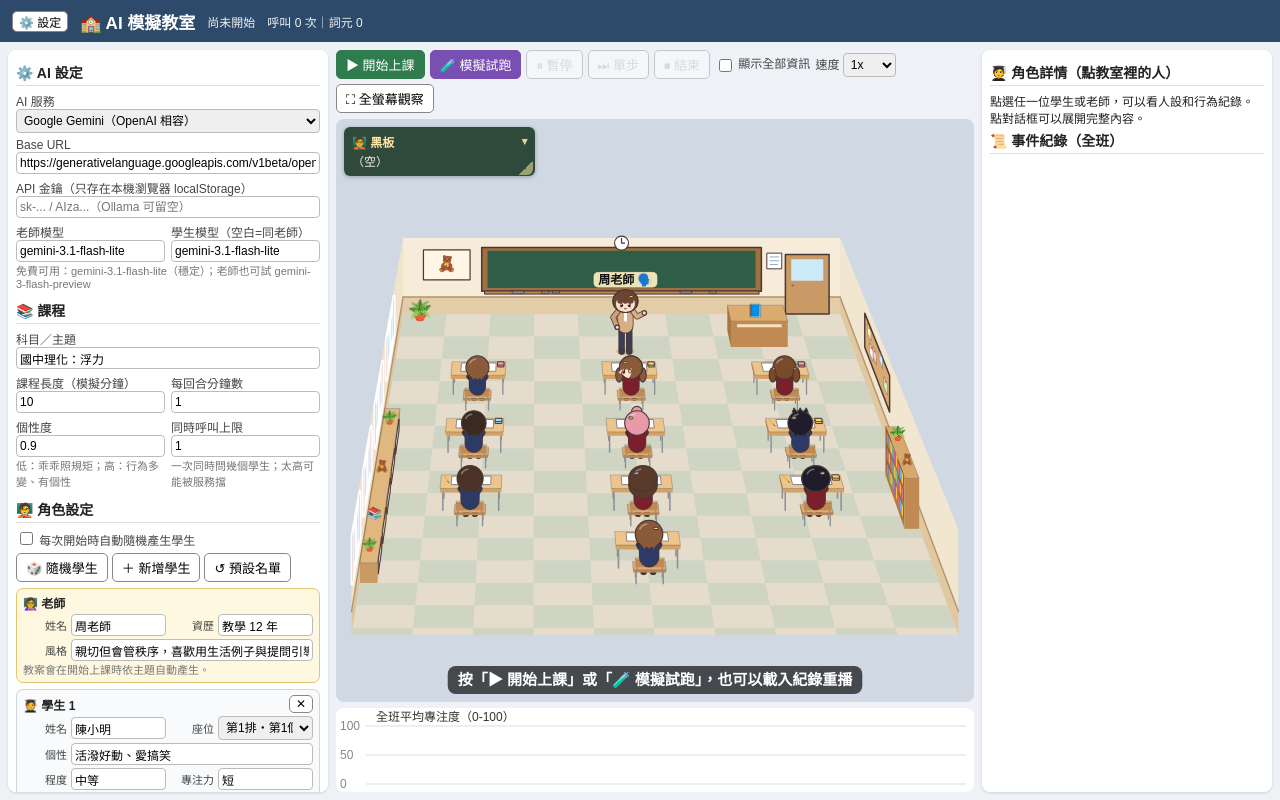
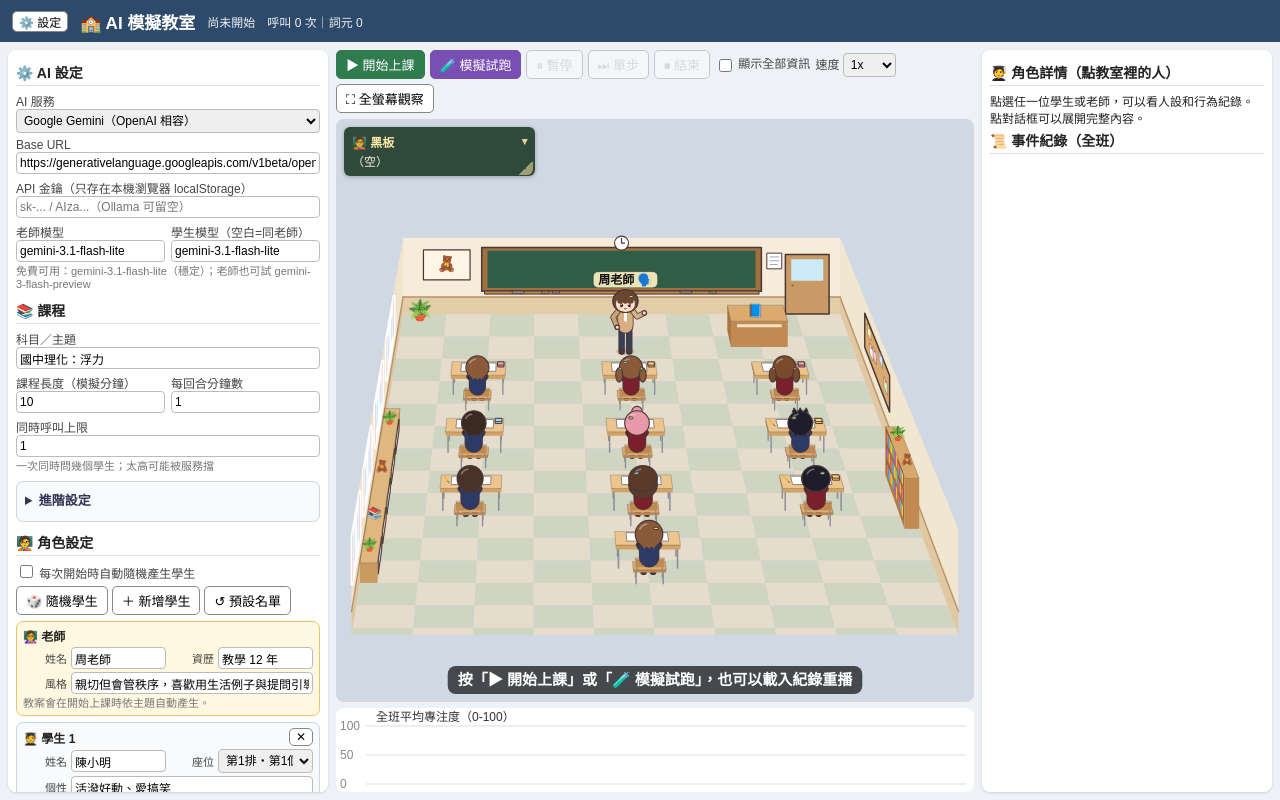
Before and after one commit to HsuHsu0707/classroom-sim, a plain HTML site: page index.html in a window 1280 px wide. Drawn offline with Linux system fonts and the light colour scheme.

Commit message:
v14: staggered head turns, fullscreen panels split evenly, AI 隨機度 in 進階設定 (max 1)
Co-authored-by: HsuHsu0707 <HsuHsu0707@users.noreply.github.com>

```diff
--- a/index.html
+++ b/index.html
@@ -39,6 +39,8 @@ textarea{font-family:monospace;height:140px}.row{display:flex;gap:6px}.row>*{fle
 #detail{font-size:12px}#detail .act{border-left:3px solid #6a9;padding-left:4px;margin:3px 0}
 #errbar{display:none;background:#fdd;color:#900;padding:3px 8px;border-radius:6px;font-size:12px}
 details summary{cursor:pointer;font-size:12px;color:#335;margin-top:8px}
+#advSettings{margin-top:8px;border:1px solid #cfd6e0;border-radius:7px;padding:2px 8px 6px;background:#f8fafc}
+#advSettings>summary{margin-top:0;padding:6px 0;font-size:13px;font-weight:bold}
 .hint{font-size:11px;color:#777}
 /* mobile-only pieces; on desktop the section wrappers vanish from layout */
 .mhead{display:none}.msec{display:contents}#room{touch-action:manipulation}
@@ -73,15 +75,17 @@ details summary{cursor:pointer;font-size:12px;color:#335;margin-top:8px}
 #observe.fs-on #center{display:contents}
 #observe.fs-on #controls,#observe.fs-on #chart,#observe.fs-on #errbar{display:none!important}
 #observe.fs-on #stage{grid-column:1;grid-row:2;border-radius:0;width:auto;height:auto;min-width:0;min-height:0;aspect-ratio:auto;max-width:none}
-#observe.fs-on #side{grid-column:2;grid-row:2;min-height:0;min-width:0;margin:0;border-radius:0;max-height:none;overflow:auto;display:flex;flex-direction:column}
+#observe.fs-on #side{grid-column:2;grid-row:2;min-height:0;min-width:0;margin:0;border-radius:0;max-height:none;overflow:hidden;display:flex;flex-direction:column}
 #observe.fs-on.side-hidden #side{display:none!important}
-#observe.fs-on .msec{display:block;border-top:1px solid #e3e6ea;flex:1 1 auto;min-height:0;overflow:auto}
+#observe.fs-on .msec{display:flex;flex-direction:column;border-top:1px solid #e3e6ea;flex:1 1 0;min-height:0;min-width:0;overflow:hidden;position:relative}
 #observe.fs-on .msec:first-child{border-top:none}
-#observe.fs-on .msec>h3{display:flex;align-items:center;cursor:pointer;margin:0;padding:8px;font-size:14px;border-bottom:none;-webkit-tap-highlight-color:transparent}
+#observe.fs-on .msec>h3{display:flex;align-items:center;cursor:pointer;margin:0;padding:8px;font-size:14px;border-bottom:none;flex:0 0 auto;-webkit-tap-highlight-color:transparent}
 #observe.fs-on .msec>h3::after{content:"▸";margin-left:auto;color:#668}
 #observe.fs-on .msec.open>h3::after{content:"▾"}
+#observe.fs-on .msec:not(.open){flex:0 0 auto;overflow:hidden}
 #observe.fs-on .msec:not(.open)>:not(h3){display:none!important}
-#observe.fs-on .msec.open #detail,#observe.fs-on .msec.open #log{max-height:none!important;flex:1}
+#observe.fs-on .msec.open{flex:1 1 0;min-height:0}
+#observe.fs-on .msec.open #detail,#observe.fs-on .msec.open #log{flex:1 1 auto;min-height:0;max-height:none!important;overflow:auto;overscroll-behavior:contain}
 body.fs-on{overflow:hidden}
 @media (max-width:760px){
  #observe.fs-on{grid-template-columns:1fr;grid-template-rows:auto 1fr auto}
@@ -109,8 +113,11 @@ body.fs-on{overflow:hidden}
 <h3 style="margin-top:10px">📚 課程</h3>
 <label>科目／主題</label><input id="topic" value="國中理化：浮力">
 <div class="row"><div><label>課程長度（模擬分鐘）</label><input id="minutes" type="number" value="10" min="1"></div><div><label>每回合分鐘數</label><input id="tick" type="number" value="1" min="1"></div></div>
-<div class="row"><div title="對應 AI 模型的 temperature 參數"><label>個性度</label><input id="temp" type="number" value="0.9" step="0.1" min="0.1" max="2" title="對應 AI 模型的 temperature 參數（0.1～2）"><div class="hint">低：乖乖照規矩；高：行為多變、有個性</div></div>
-<div><label>同時呼叫上限</label><input id="conc" type="number" value="4" min="1" max="11"><div class="hint">一次同時問幾個學生；太高可能被服務擋</div></div></div>
+<div class="row"><div><label>同時呼叫上限</label><input id="conc" type="number" value="4" min="1" max="11"><div class="hint">一次同時問幾個學生；太高可能被服務擋</div></div></div>
+<details id="advSettings"><summary>進階設定</summary>
+<div title="AI 隨機度：對應 AI 模型的 temperature 參數（0.1～1）"><label>AI 隨機度</label><input id="temp" type="number" value="0.9" step="0.1" min="0.1" max="1" title="AI 隨機度：對應 AI 模型的 temperature 參數（0.1～1）">
+<div class="hint">越高，同一個個性的反應越多變；越低，反應越固定。角色個性請在角色卡調整</div></div>
+</details>
 <h3 style="margin-top:10px">🧑‍🏫 角色設定</h3>
 <label><input type="checkbox" id="randomize" style="width:auto"> 每次開始時自動隨機產生學生</label>
 <div style="margin-top:5px;display:flex;gap:4px;flex-wrap:wrap"><button id="btnRand">🎲 隨機學生</button><button id="btnAdd">＋ 新增學生</button><button id="btnDefault">↺ 預設名單</button></div>
@@ -200,11 +207,13 @@ $("btnFromJson").onclick=()=>{try{let d=JSON.parse($("personasJson").value);cons
  personas=fixSeats(st.slice(0,MAX_SEATS).map(normPersona));if(d.teacher)teacherP={...DEFAULT_TEACHER,...d.teacher};renderCards();savePersonas();}catch(e){showErr("JSON 匯入失敗："+e.message);}};
 // ---------- settings ----------
 const FIELDS=["provider","baseUrl","tModel","sModel","topic","minutes","tick","temp","conc","speed"];
+function clampTemp(){const el=$("temp");if(!el)return .9;let v=parseFloat(el.value);if(!Number.isFinite(v))v=.9;v=Math.round(Math.max(.1,Math.min(1,v))*10)/10;if(el.value!==String(v))el.value=String(v);return v;}
 function loadSettings(){const s=JSON.parse(localStorage.getItem("cls_settings")||"{}");FIELDS.forEach(f=>{if(s[f]!=null)$(f).value=s[f];});
+ const prev=s.temp;clampTemp();if(prev!=null&&String(prev)!==$("temp").value){s.temp=$("temp").value;localStorage.setItem("cls_settings",JSON.stringify({...s,temp:$("temp").value}));}
  if(!s.baseUrl)applyPreset();$("apiKey").value=localStorage.getItem("cls_apikey")||"";migrateModels();modelHint();$("randomize").checked=!!s.randomize;
  try{const p=JSON.parse(localStorage.getItem("cls_personas2"));personas=fixSeats(p.students.map(normPersona));teacherP={...DEFAULT_TEACHER,...p.teacher};}catch(e){personas=JSON.parse(JSON.stringify(DEFAULT_PERSONAS));}
  renderCards();}
-function saveSettings(){const s={};FIELDS.forEach(f=>s[f]=$(f).value);s.randomize=$("randomize").checked;localStorage.setItem("cls_settings",JSON.stringify(s));localStorage.setItem("cls_apikey",$("apiKey").value);}
+function saveSettings(){clampTemp();const s={};FIELDS.forEach(f=>s[f]=$(f).value);s.randomize=$("randomize").checked;localStorage.setItem("cls_settings",JSON.stringify(s));localStorage.setItem("cls_apikey",$("apiKey").value);}
 function applyPreset(){const p=PRESETS[$("provider").value];$("baseUrl").value=p.url;$("tModel").value=p.model;$("sModel").value=p.sModel||"";if(p.conc)$("conc").value=p.conc;modelHint();}
 function modelHint(){const p=PRESETS[$("provider").value]||{};$("modelHint").textContent=p.hint||"";}
 // model names that providers have retired → replace saved settings automatically
@@ -239,7 +248,7 @@ async function chatRaw(model,system,user,ctx,tries=3){let rl429=0;
  for(let i=0;i<tries;i++){try{return await limit(async()=>{
   const url=$("baseUrl").value.replace(/\/+$/,"")+"/chat/completions";const key=$("apiKey").value.trim();
   const headers={"Content-Type":"application/json"};if(key)headers.Authorization="Bearer "+key;
-  const body={model,temperature:+$("temp").value||0.9,messages:[{role:"system",content:system},{role:"user",content:user+(i>0?"\n\n（注意：上次輸出不是合法 JSON。只輸出一個 JSON 物件，不要任何其他文字。）":"")}]};
+  const body={model,temperature:clampTemp(),messages:[{role:"system",content:system},{role:"user",content:user+(i>0?"\n\n（注意：上次輸出不是合法 JSON。只輸出一個 JSON 物件，不要任何其他文字。）":"")}]};
   usage.calls++;showUsage();
   const r=await fetch(url,{method:"POST",headers,body:JSON.stringify(body)});
   if(!r.ok){const tx=await r.text();const e=new Error(`HTTP ${r.status}：${tx.slice(0,200)}${httpHint(r.status,tx)}`);e.status=r.status;e.retryAfter=+r.headers.get("retry-after")||0;throw e;}
@@ -695,7 +704,7 @@ function hash(s){let h=7;for(const c of String(s))h=(h*31+c.charCodeAt(0))>>>0;r
 // The teacher only moves along the front lane (x=FRONT) and the aisles between desk columns, so never walks through furniture.
 const AISLES=[38,205,395,562],FRONT=160,HOME={x:100,z:300},PODIUM={x0:45,x1:88,z0:440,z1:515};
 const TA={x:HOME.x,z:HOME.z,path:[],face:[1,0],walk:0,moving:false,act:"lecture",target:null};
-function resetAnim(){SPEECH=null;Object.assign(TA,{x:HOME.x,z:HOME.z,path:[],face:[1,0],walk:0,moving:false,act:"lecture",target:null});poseCache={};attCache={};}
+function resetAnim(){SPEECH=null;Object.assign(TA,{x:HOME.x,z:HOME.z,path:[],face:[1,0],walk:0,moving:false,act:"lecture",target:null});poseCache={};attCache={};resetGlances();}
 function nearestAisle(z){return AISLES.reduce((a,b)=>Math.abs(b-z)<Math.abs(a-z)?b:a);}
 function route(to,from){from=from||TA;const pts=[];let cur={x:from.x,z:from.z};
  if(cur.x>FRONT+5){const a=nearestAisle(cur.z);if(Math.abs(cur.z-a)>1){cur={x:cur.x,z:a};pts.push(cur);}
@@ -721,13 +730,53 @@ function updateAnim(dt){TA.moving=false;const p0=TA.path[0];
 // smooth pose transitions between student actions
 let poseCache={},attCache={},FDT=0.016;
 function lerpDeep(a,b,f){if(Array.isArray(b))return b.map((v,i)=>lerpDeep(a&&a[i],v,f));if(typeof b==="number")return typeof a==="number"?a+(b-a)*f:b;return b;}
-function smoothPose(key,p){const c=poseCache[key];const f=Math.min(1,FDT*5*Math.max(1,speedFactor()*.6));
- const out=c?{...p,hip:lerpDeep(c.hip,p.hip,f),knee:lerpDeep(c.knee,p.knee,f),foot:lerpDeep(c.foot,p.foot,f),sh:lerpDeep(c.sh,p.sh,f),shL:lerpDeep(c.shL,p.shL,f),shR:lerpDeep(c.shR,p.shR,f),head:lerpDeep(c.head,p.head,f),armL:lerpDeep(c.armL,p.armL,f),armR:lerpDeep(c.armR,p.armR,f),face:lerpDeep(c.face,p.face,f)}:p;
+function smoothPose(key,p){const c=poseCache[key];const f=Math.min(1,FDT*5*Math.max(1,speedFactor()*.6)),ff=Math.min(1,FDT*14);
+ const out=c?{...p,hip:lerpDeep(c.hip,p.hip,f),knee:lerpDeep(c.knee,p.knee,f),foot:lerpDeep(c.foot,p.foot,f),sh:lerpDeep(c.sh,p.sh,f),shL:lerpDeep(c.shL,p.shL,f),shR:lerpDeep(c.shR,p.shR,f),head:lerpDeep(c.head,p.head,f),armL:lerpDeep(c.armL,p.armL,f),armR:lerpDeep(c.armR,p.armR,f),face:lerpDeep(c.face,p.face,ff)}:p;
  poseCache[key]=out;return out;}
 function smoothAtt(key,v){const c=attCache[key];const o=c==null?v:c+(v-c)*Math.min(1,FDT*4);attCache[key]=o;return o;}
-function idleGlance(name){const h=hash(name),per=9+h%8,ph=(clockNow()/1000+h%97)/per,k=Math.floor(ph),fr=ph-k;return fr<1.3/per?((k+h)%2?1:-1):0;}
+// v14b: idle glances are rare (at most about as often as v13); most turns are toward a nearby speaker. Starts stay staggered; idle looks cap how many face the same way.
+const glanceMem={};
+function resetGlances(){for(const k of Object.keys(glanceMem))delete glanceMem[k];if(window.__glanceLog)window.__glanceLog.length=0;}
+function glanceEase(u,kind){u=Math.max(0,Math.min(1,u));if(kind<.35)return u*u*(3-2*u);if(kind<.7)return 1-Math.pow(1-u,2.6);const a=u*u*(3-2*u);return a*.45+(1-Math.pow(1-u,2))*.55;}
+function glanceNow(){return clockNow()/1000;}
+function glanceCur(g){const u=g.dur<=0?1:Math.min(1,(glanceNow()-g.t0)/g.dur);return g.dir+(g.target-g.dir)*glanceEase(u,g.ease);}
+function idleStudents(){return (S?S.students:previewStudents()).filter(st=>["listen","notes","daydream"].includes((st.state&&st.state.action)||"listen"));}
+function pickGlanceSide(name){
+ const cap=Math.max(2,Math.ceil(idleStudents().length*.35));
+ const now=glanceNow();const cnt={[-1]:0,[1]:0};
+ for(const [n,g] of Object.entries(glanceMem)){if(n===name)continue;const u=g.dur<=0?1:Math.min(1,(now-g.t0)/g.dur);
+  const v=Math.abs(g.target)>0.05&&u<1?g.target:Math.abs(g.target)>0.05&&now<g.holdUntil?g.target:0;
+  if(v<0)cnt[-1]++;else if(v>0)cnt[1]++;}
+ let side=Math.random()<.5?-1:1;
+ if(cnt[side]>=cap)side=-side;
+ if(cnt[side]>=cap)return 0;
+ return side;}
+function nearbySpeaker(st){if(!S)return null;const near=new Set(neighbours(st));
+ const cands=S.students.filter(o=>o!==st&&near.has(o.name)&&["chat","ask","answer","wait"].includes(o.state.action));
+ if(!cands.length)return null;return cands.find(o=>o.state.target===st.name)||cands[0];}
+function sideToward(st,o){const a=seatXZ(st.seat),b=seatXZ(o.seat),dz=b.z-a.z;return Math.abs(dz)<8?0:(dz>0?1:-1);}
+function beginTurn(st,g,now,target,reason,dur,hold){
+ g.dir=glanceCur(g);g.t0=now;g.target=target;g.reason=reason||"idle";g.angle=target?(.55+.4*Math.random()):.94;g.dur=dur;g.ease=Math.random();g.holdUntil=now+g.dur+hold;
+ if(target)(window.__glanceLog=window.__glanceLog||[]).push({name:st.name,t:now,target,dur,reason,angle:g.angle});}
+function studentGlance(st){
+ const name=st.name,now=glanceNow();let g=glanceMem[name];
+ if(!g){const h=hash(name),delay=2+(h%16000)/1000+(h%11)*.08;
+  g=glanceMem[name]={dir:0,target:0,angle:.94,t0:now,dur:.01,ease:.5,holdUntil:now+delay,reason:"idle",stim:null,stimAt:0};}
+ const idle=["listen","notes","daydream"].includes((st.state&&st.state.action)||"listen");
+ const speaker=idle?nearbySpeaker(st):null;
+ const u=g.dur<=0?1:Math.min(1,(now-g.t0)/g.dur);
+ if(speaker){const sid=sideToward(st,speaker),key=speaker.name+"|"+(speaker.state.action||"");
+  if(g.stim!==key){g.stim=key;g.stimAt=now+.2+(hash(name+key)%1300)/1000;}
+  if(sid&&now>=g.stimAt&&(g.reason!=="speaker"||Math.abs(g.target-sid)>.05))beginTurn(st,g,now,sid,"speaker",.35+.55*Math.random(),.8+1.4*Math.random());
+  else if(g.reason==="speaker"&&u>=1&&now>=g.holdUntil)g.holdUntil=now+.5;}
+ else{g.stim=null;
+  if(g.reason==="speaker"&&u>=1&&now>=g.holdUntil)beginTurn(st,g,now,0,"idle",.3+.4*Math.random(),12+10*Math.random());}
+ if(u>=1&&now>=g.holdUntil&&!speaker&&g.reason!=="speaker"){
+  if(Math.abs(g.target)>.05)beginTurn(st,g,now,0,"idle",.3+.4*Math.random(),12+10*Math.random());
+  else{const side=pickGlanceSide(st.name);if(side)beginTurn(st,g,now,side,"idle",.95+.65*Math.random(),.15+.3*Math.random());else g.holdUntil=now+8+8*Math.random();}}
+ return glanceCur(g);}
 function studentPose(st,s,t){const a=st.state.action;let f=[-1,0];
- if(["listen","notes","daydream"].includes(a)){const g=idleGlance(st.name);if(g)f=[-.35,g*.94];}
+ if(["listen","notes","daydream"].includes(a)){const g=studentGlance(st);if(Math.abs(g)>.04){const ang=(glanceMem[st.name]&&glanceMem[st.name].angle)||.94;f=[-.35-Math.abs(g)*.08,g*ang];const n=Math.hypot(...f)||1;f=[f[0]/n,f[1]/n];}}
  if(a==="chat"||a==="wait"){const o=S&&S.students.find(q=>q.name===st.state.target);if(o){const p=seatXZ(o.seat),dx=p.x-s.x,dz=p.z-s.z,d=Math.hypot(dx,dz)||1;f=[(-1+2*dx/d)/2,dz/d];const n=Math.hypot(...f)||1;f=[f[0]/n,f[1]/n];}else f=[-.3,.95];}
  const L=(fw,sd,h,ff)=>{ff=ff||[-1,0];return [s.x+ff[0]*fw-ff[1]*sd,s.z+ff[1]*fw+ff[0]*sd,h];};
  const pose={hip:L(0,0,26),knee:L(18,0,27),foot:L(20,0,0),sh:L(1,0,56),shL:L(1,10,54),shR:L(1,-10,54),head:L(3,0,70),face:f,armL:[L(10,7,42),L(24,6,40)],armR:[L(10,-7,42),L(24,-6,40)],eyes:true};
@@ -735,7 +784,7 @@ function studentPose(st,s,t){const a=st.state.action;let f=[-1,0];
  else if(a==="ask"){pose.shR=L(1,-12,56);pose.armR=[L(2,-18,82),L(3,-19,106+Math.sin(t*4)*1.5)];}
  else if(a==="answer"){pose.hip=L(-2,0,46);pose.knee=L(0,0,24);pose.foot=L(2,0,0);pose.sh=L(-1,0,78);pose.head=L(0,0,92);pose.shR=L(-1,-12,78);pose.armL=[L(4,9,64),L(8,9,52)];pose.shL=L(-1,10,76);pose.armR=[L(0,-18,100),L(1,-19,122)];}
  else if(a==="chat"||a==="wait"){pose.armR=[L(8,-7,48,f),L(18,-6,52,f)];}
- else if(a==="daydream"){pose.head=L(0,0,73);pose.armR=[L(18,-6,40),L(9,-3,61)];pose.face=[-.6,0];}
+ else if(a==="daydream"){pose.head=L(0,0,73);pose.armR=[L(18,-6,40),L(9,-3,61)];}
  else if(a==="phone"){pose.head=L(8,0,65);pose.armL=[L(10,5,40),L(18,2,46)];pose.armR=[L(10,-5,40),L(18,-2,46)];pose.phone=L(20,0,48);}
  else if(a==="sleep"){pose.sh=L(18,0,44);pose.shL=L(18,-13,44);pose.shR=L(18,13,44);pose.head=L(34,0,47);pose.armL=[L(26,-22,41),L(37,-11,41)];pose.armR=[L(26,22,41),L(37,11,41)];pose.eyes=false;}
  return pose;}
@@ -1022,5 +1071,9 @@ function onFsChange(){const native=document.fullscreenElement===$("observe")||do
 document.addEventListener("fullscreenchange",onFsChange);document.addEventListener("webkitfullscreenchange",onFsChange);
 document.addEventListener("keydown",e=>{if(e.key==="Escape"&&$("observe").classList.contains("fs-on")&&!(document.fullscreenElement||document.webkitFullscreenElement)){e.preventDefault();exitPseudoFs();}});
 window.toggleObserveFs=toggleObserveFs;window.exitObserveFs=exitObserveFs;window.toggleFsSide=toggleFsSide;window.isObserveFs=isObserveFs;
+window.clampTemp=clampTemp;window.loadSettings=loadSettings;
+window.__glanceState=()=>Object.fromEntries(Object.entries(glanceMem).map(([n,g])=>[n,{dir:g.dir,target:g.target,angle:g.angle,t0:g.t0,dur:g.dur,ease:g.ease,holdUntil:g.holdUntil,cur:glanceCur(g)}]));
+window.__seedGlances=(at)=>{const now=at==null?glanceNow():at;const studs=S?S.students:previewStudents();
+ studs.forEach((st,i)=>{const side=i%3===0?-1:i%3===1?1:0;glanceMem[st.name]={dir:0,target:side,angle:.65+(i%5)*.07,t0:now-(.12+i*.09),dur:.85,ease:.45,holdUntil:now+3};});};
 loadSettings();resize();requestAnimationFrame(render);
 </script></body></html>
```
